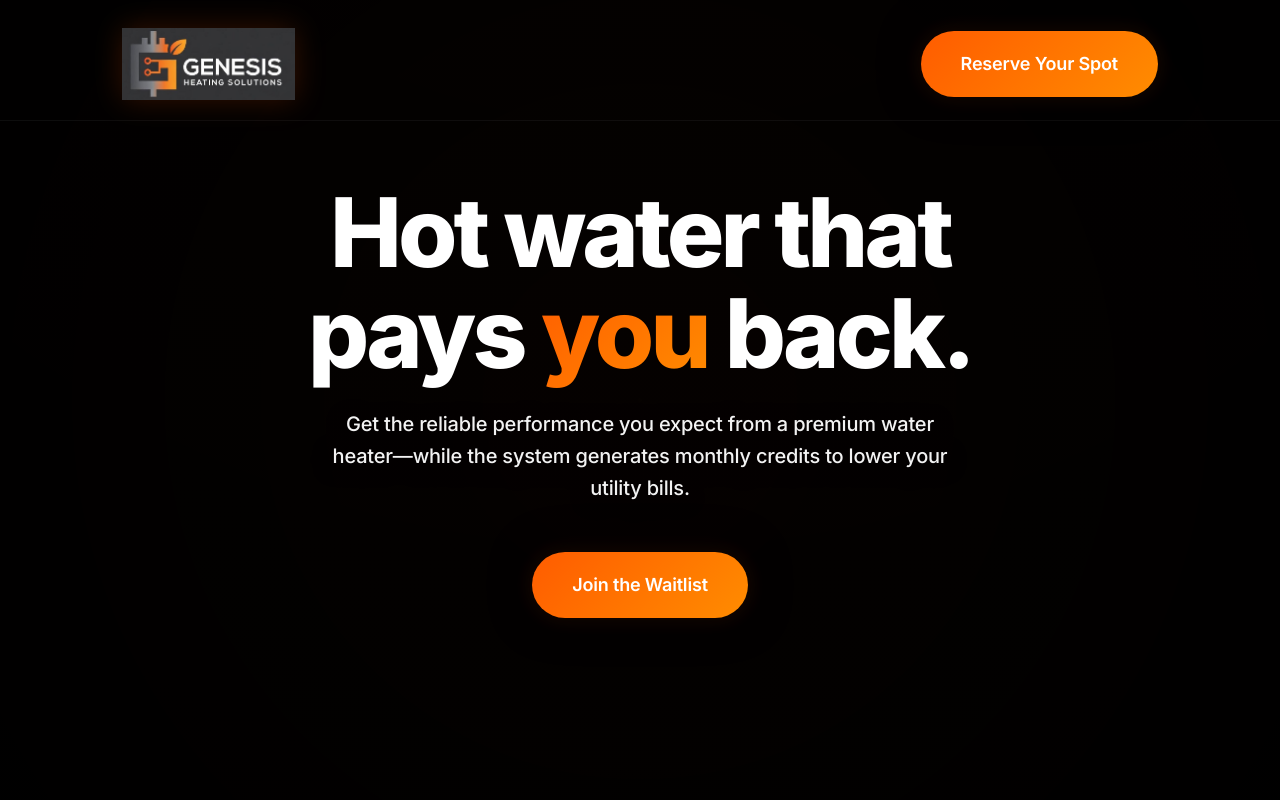
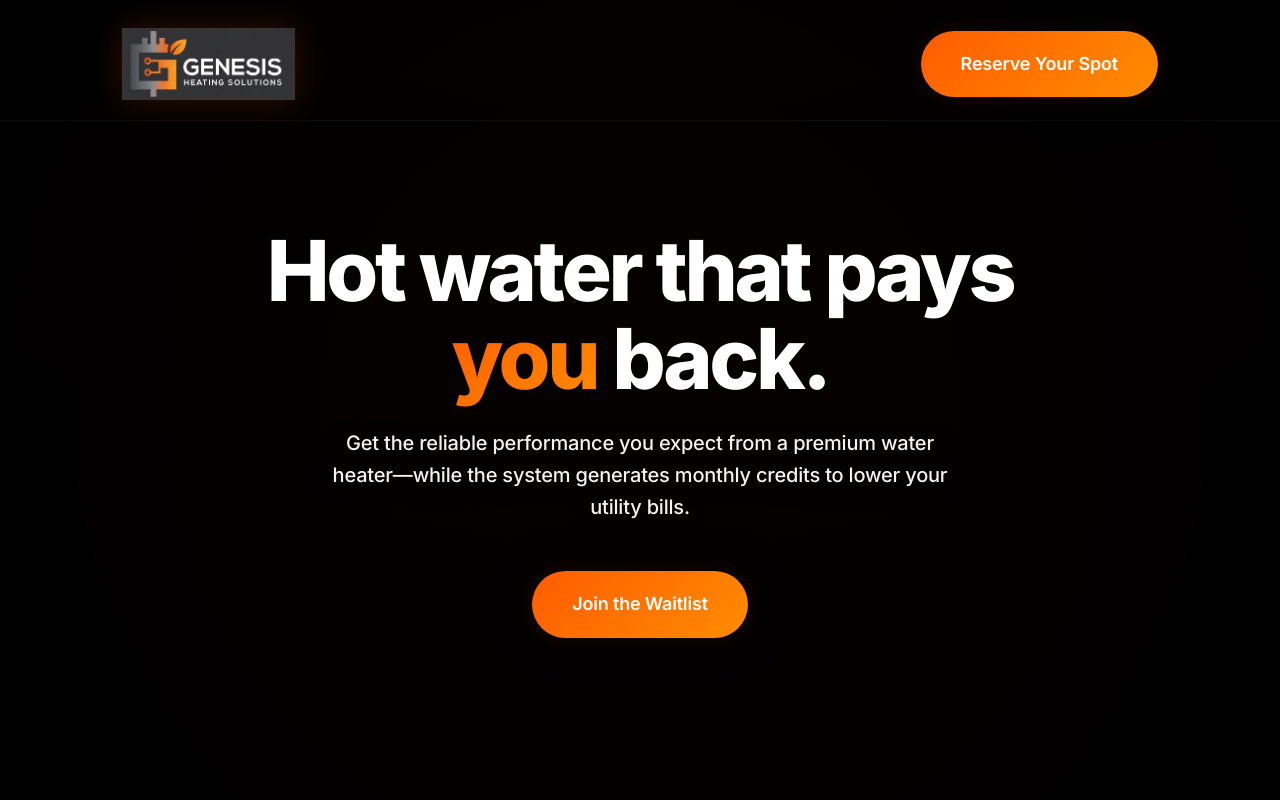
Before and after one commit to London-mining-company/genesis-heating, a Preact app: page / in a window 1280 px wide. Shown: the top 800 px of the page. Built offline with nearby package versions, Linux system fonts and the light colour scheme; no server answers.

Commit message:
UI: Refine Hero typographic balance and top-room spacing

```diff
--- a/src/index.css
+++ b/src/index.css
@@ -21,7 +21,7 @@
     'Segoe UI',
     Roboto,
     sans-serif;
-  --f-size-hero: clamp(3.5rem, 10vw, 6rem);
+  --f-size-hero: clamp(3rem, 8vw, 5.25rem);
   --f-size-h2: clamp(2.5rem, 7vw, 4rem);
   --f-size-lg: 1.125rem;
   --f-size-base: 1rem;
@@ -249,6 +249,8 @@ h2 {
   text-align: center;
   max-width: 900px;
   margin: 0 auto;
+  padding-top: var(--s-64);
+  /* Room for fixed header */
   transform: translateY(calc(var(--sy, 0px) * -0.05));
   will-change: transform;
   z-index: 10;
```
